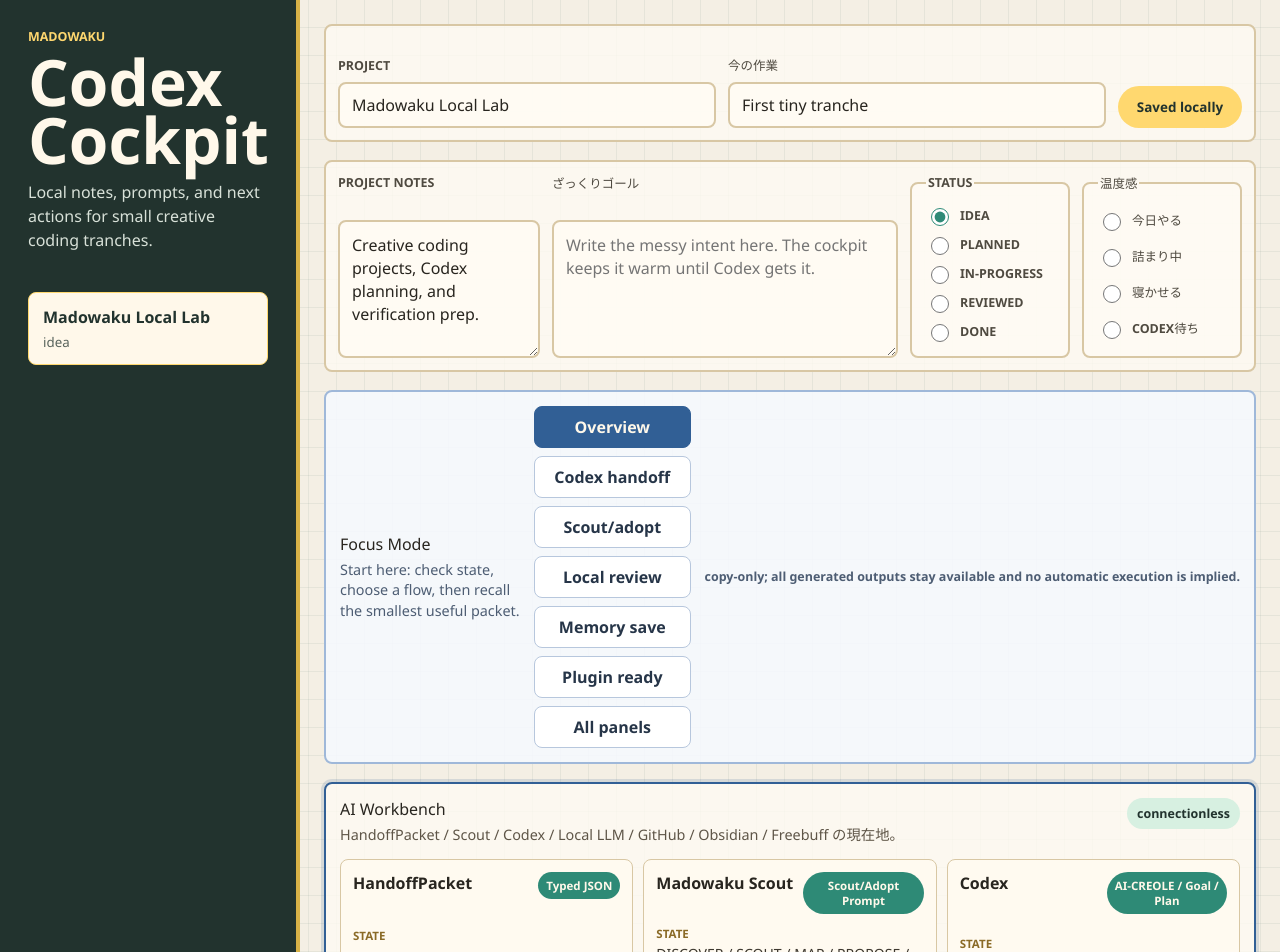
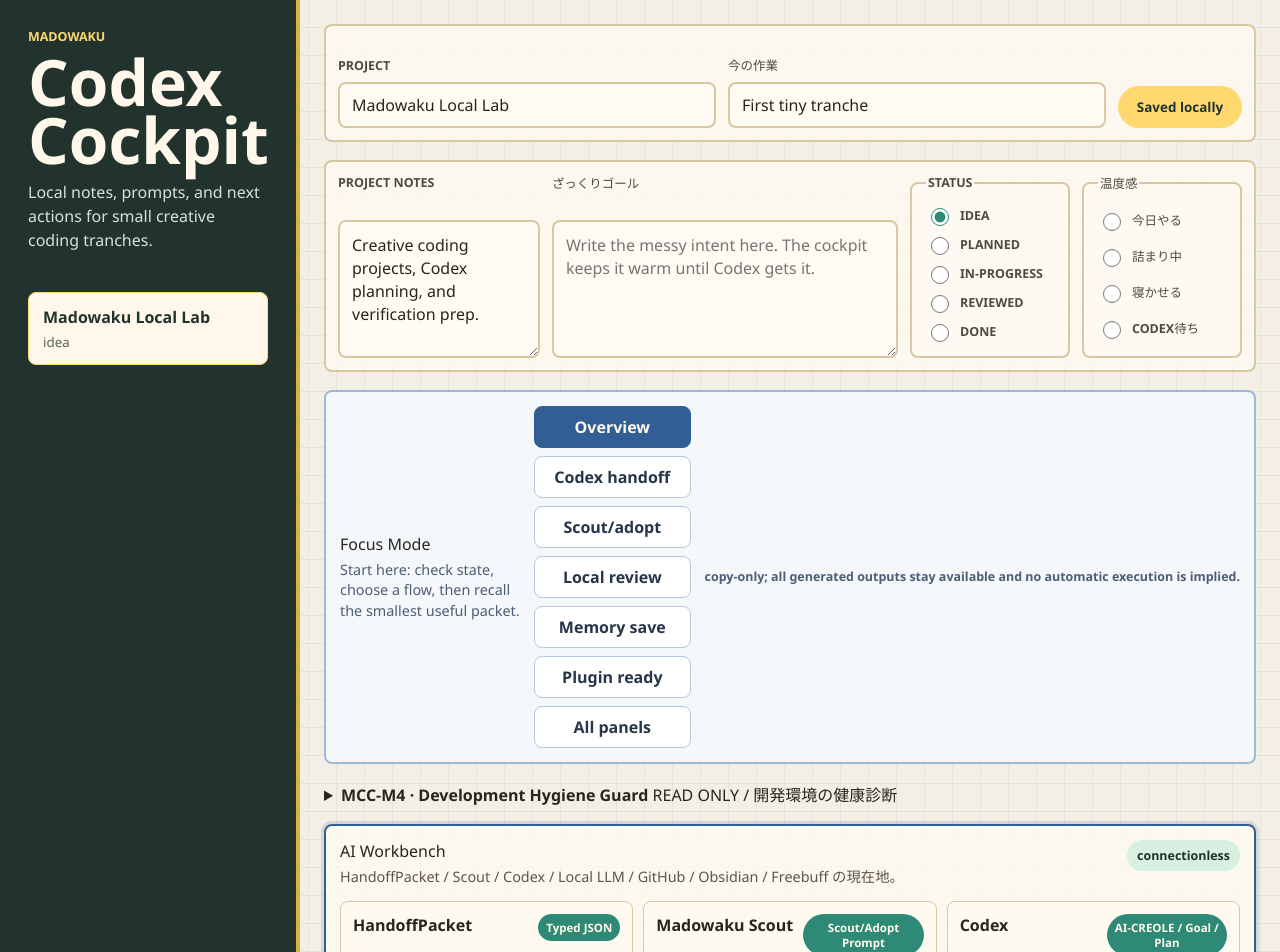
Before and after one commit to madowaku/madowaku-cockpit, a React (Vite) app: page / in a window 1280 px wide. Shown: the top 952 px of the page. Built offline with nearby package versions, Linux system fonts and the light colour scheme.

Commit message:
feat(hygiene): mount isolated inspection view in workspace

```diff
--- a/src/App.tsx
+++ b/src/App.tsx
@@ -1,5 +1,6 @@
 import { useEffect, useMemo, useRef, useState } from 'react';
 import { createBackupText, restoreBackupText } from './backup';
+import DevelopmentHygieneLab from './DevelopmentHygieneLab';
 import {
   buildGoalMakerPrompt,
   buildPlanPrompt,
@@ -403,6 +404,7 @@
           </div>
           <small>{activeFocus.safetyNote}</small>
         </section>
+        <DevelopmentHygieneLab />
         <section className={focusClass('AI Workbench', 'workbench')} aria-label="AI Workbench Dashboard">
           <div className="workbench-heading">
             <div>
```
